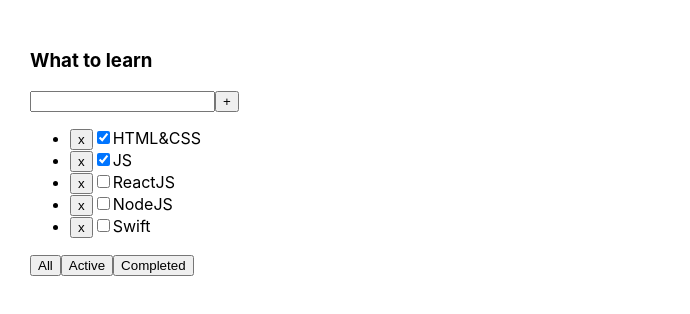
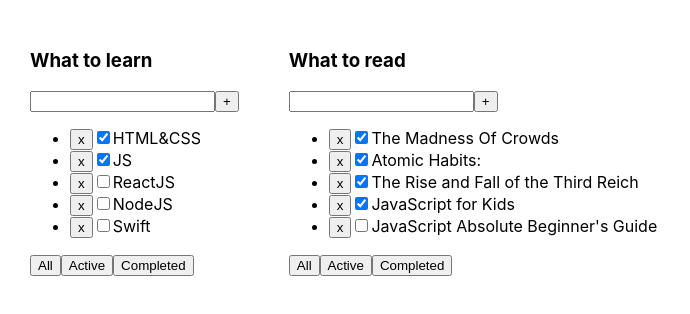
Before and after one commit to gurskygursky/main-todolist, a React (Create React App) app: page / in a window 1280 px wide. Shown: the top 314 px of the page, without its empty margins (0-690 px from the left). Built offline with nearby package versions, Linux system fonts and the light colour scheme.

Commit message:
associative array lists and tasks, use map for render lists, fix filtratinon tasks

```diff
--- a/src/App.tsx
+++ b/src/App.tsx
@@ -19,15 +19,54 @@
 //     {id: 5, title: `JavaScript Absolute Beginner's Guide`, isDone: false},
 // ];
 
+type TodolistType = {
+    id: string;
+    title: string
+    taskStatus: TaskStatusesType;
+}
+
+// const todolistID1 = v1();
+// const todolistID2 = v1();
+//
+// const [lists, setLists] = useState([
+//
+// ])
+
+
 export const App = () => {
 
-    const [tasks, setTasks] = useState<Array<TasksType>>([
+    const todolistID1 = v1();
+    const todolistID2 = v1();
+
+    const [lists, setLists] = useState<Array<TodolistType>>([
+        {id: todolistID1, title: 'What to learn', taskStatus: 'All'},
+        {id: todolistID2, title: 'What to read', taskStatus: 'All'},
+    ])
+
+    const [tasks, setTasks] = useState<any>({
+        [todolistID1]: [
             {id: v1(), title: 'HTML&CSS', isDone: true},
             {id: v1(), title: 'JS', isDone: true},
             {id: v1(), title: 'ReactJS', isDone: false},
             {id: v1(), title: 'NodeJS', isDone: false},
             {id: v1(), title: 'Swift', isDone: false},
-    ]);
+        ],
+        [todolistID2]: [
+            {id: v1(), title: 'The Madness Of Crowds', isDone: true},
+            {id: v1(), title: 'Atomic Habits:', isDone: true},
+            {id: v1(), title: 'The Rise and Fall of the Third Reich', isDone: true},
+            {id: v1(), title: 'JavaScript for Kids', isDone: true},
+            {id: v1(), title: `JavaScript Absolute Beginner's Guide`, isDone: false},
+        ]
+    })
+
+    // const [tasks, setTasks] = useState<Array<TasksType>>([
+    //     {id: v1(), title: 'HTML&CSS', isDone: true},
+    //     {id: v1(), title: 'JS', isDone: true},
+    //     {id: v1(), title: 'ReactJS', isDone: false},
+    //     {id: v1(), title: 'NodeJS', isDone: false},
+    //     {id: v1(), title: 'Swift', isDone: false},
+    // ]);
 
     const [taskStatus, setTasksStatus] = useState<TaskStatusesType>('All');
 
@@ -38,14 +77,14 @@
         setTasksStatus(status);
     }
 
-    let filteredTasks = tasks;
-
-    if (taskStatus === 'Completed') {
-        filteredTasks = tasks.filter((task: TasksType) => task.isDone);
-    }
-    if (taskStatus === 'Active') {
-        filteredTasks = tasks.filter((task: TasksType) => !task.isDone);
-    }
+    // let filteredTasks = tasks;
+    //
+    // if (taskStatus === 'Completed') {
+    //     filteredTasks = tasks.filter((task: TasksType) => task.isDone);
+    // }
+    // if (taskStatus === 'Active') {
+    //     filteredTasks = tasks.filter((task: TasksType) => !task.isDone);
+    // }
 
     const addTask = (title: string) => {
         setTasks([{id: v1(), title, isDone: false}, ...tasks]);
@@ -53,12 +92,32 @@
 
     return (
         <div className="App">
-            <Todolist title={'What to learn'}
+            {lists.map((todolist: TodolistType) => {
+
+                    let filteredTasks = tasks[todolist.id];
+
+                    if (taskStatus === 'Completed') {
+                        filteredTasks = tasks[todolist.id].filter((task: TasksType) => task.isDone);
+                    }
+                    if (taskStatus === 'Active') {
+                        filteredTasks = tasks[todolist.id].filter((task: TasksType) => !task.isDone);
+                    }
+
+                    return <Todolist key={todolist.id}
+                                     todolistID={todolist.id}
+                                     title={todolist.title}
                                      tasks={filteredTasks}
                                      removeTask={removeTask}
                                      taskStatusesHandler={taskStatusesHandler}
-                      addTask={addTask}
-            />
+                                     addTask={addTask}/>
+                }
+            )}
+            {/*<Todolist title={'What to learn'}*/}
+            {/*          tasks={filteredTasks}*/}
+            {/*          removeTask={removeTask}*/}
+            {/*          taskStatusesHandler={taskStatusesHandler}*/}
+            {/*          addTask={addTask}*/}
+            {/*/>*/}
             {/*<Todolist title={'Books'} tasks={ArrayTasks2}/>*/}
         </div>
     );
--- a/src/Todolist.tsx
+++ b/src/Todolist.tsx
@@ -8,6 +8,7 @@
 export type TaskStatusesType = 'All' | 'Active' | 'Completed';
 
 type TodolistPropsType = {
+    todolistID: string;
     title: string;
     tasks: Array<TasksType>;
     removeTask: (taskID: string) => void;
```
Lines whose indentation alone changed are shown as unchanged.
